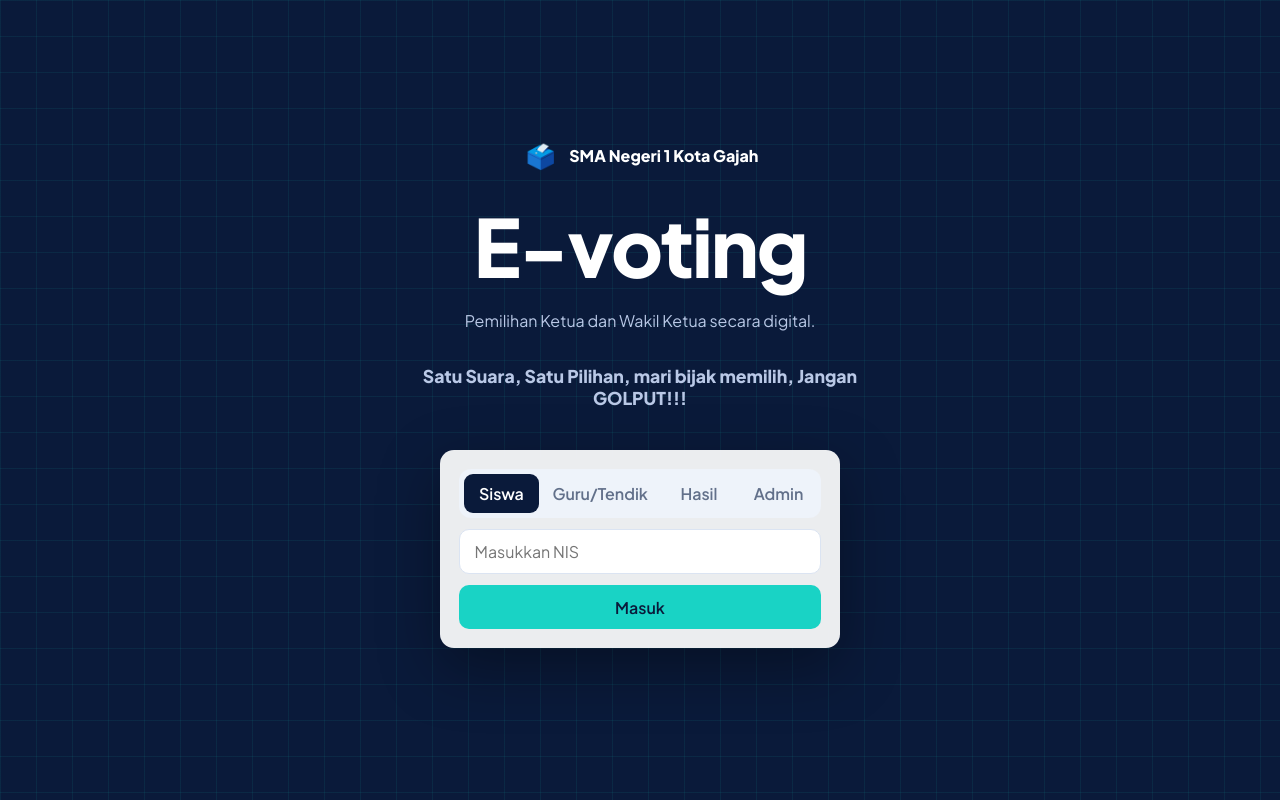
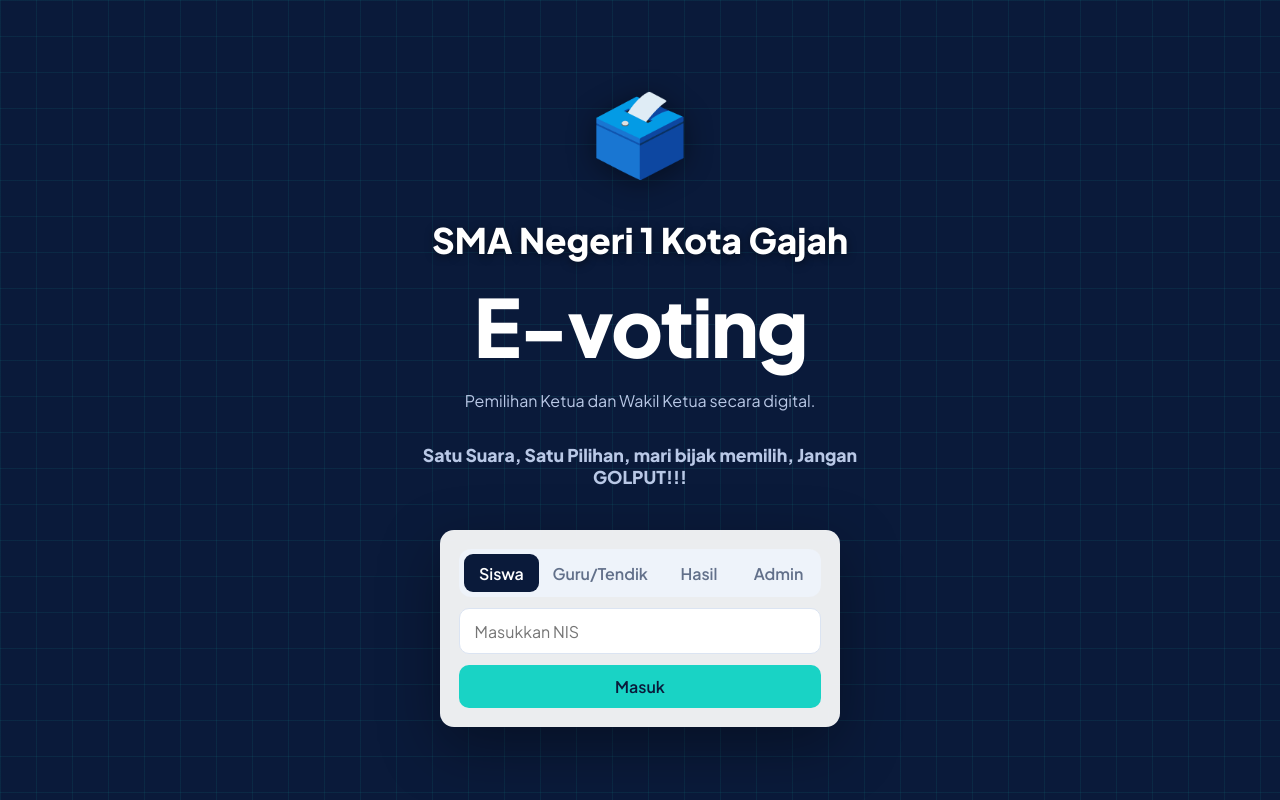
Before and after one commit to bksman1koga-svg/evoting, a plain HTML site: page index.html in a window 1280 px wide. Drawn offline with Linux system fonts and the light colour scheme.

Commit message:
Update style.css
add news

```diff
--- a/style.css
+++ b/style.css
@@ -28,7 +28,11 @@ textarea{min-height:90px}
 .bw{height:230px;width:100%;display:flex;align-items:flex-end;justify-content:center}
 .cb{width:70%;max-width:120px;border-radius:18px 18px 0 0;transition:height .7s}
 .tot{margin-top:1rem!important;text-align:center}
-.hero .brand{margin-bottom:2rem}
+.hero .brand{margin-bottom:1.5rem;flex-direction:column;gap:.8rem;text-align:center}
+.hero .brand .lg{width:clamp(110px,28vw,150px);height:clamp(110px,28vw,150px);font-size:5rem;border-radius:12px;filter:drop-shadow(0 4px 14px rgba(0,0,0,.45))}
+.hero .brand b{font-size:clamp(1.5rem,5vw,2.2rem);font-weight:800;line-height:1.2;text-shadow:0 2px 8px rgba(0,0,0,.5)}
+.dsg{margin:.2rem 0 0;padding-top:.7rem;border-top:1px solid var(--line);text-align:center;font-size:.85rem;line-height:1.4;color:var(--mut)!important}
+.dsg b{display:block;color:var(--ink);font-size:.95rem}
 .hero h1{font-size:clamp(2.6rem,8vw,5rem);font-weight:800;letter-spacing:-2px;line-height:1}
 .hero h1 span{color:var(--teal)}
 .hero p{max-width:520px;color:#b9c8e6}
```
